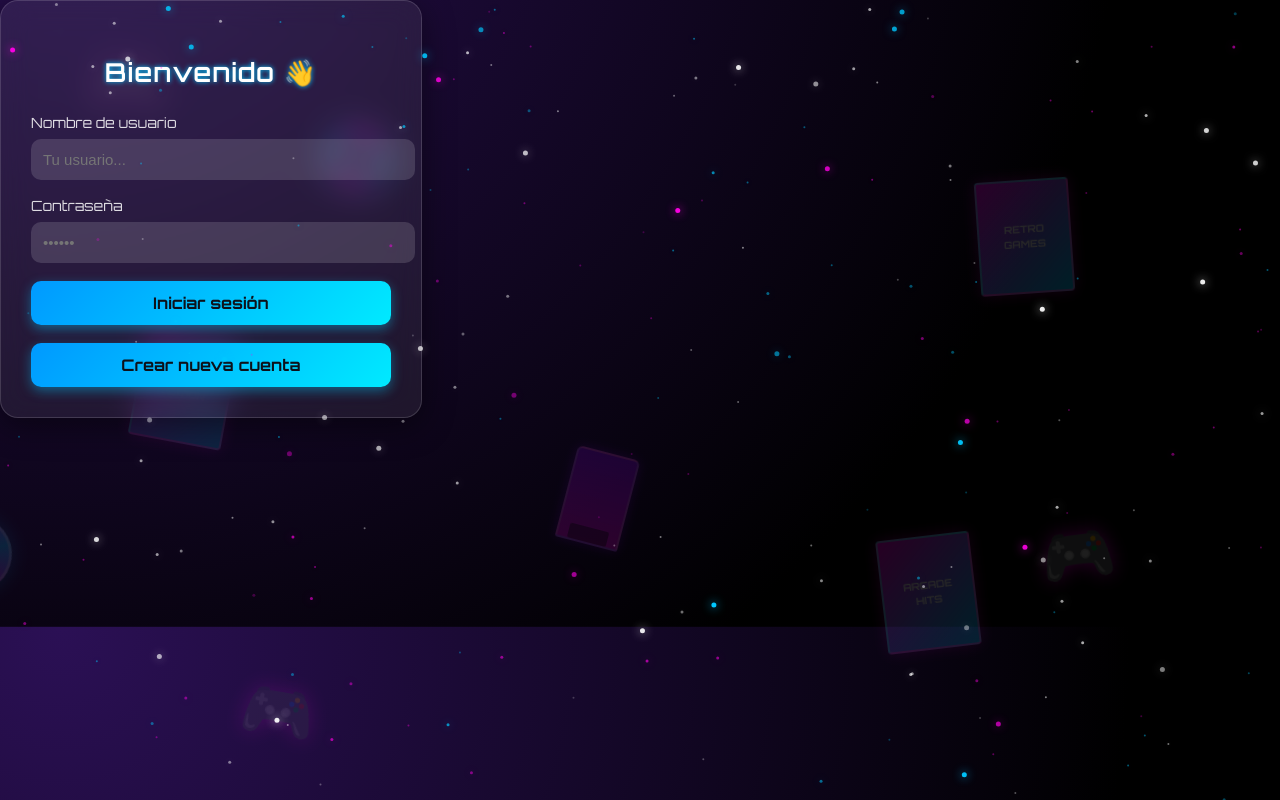
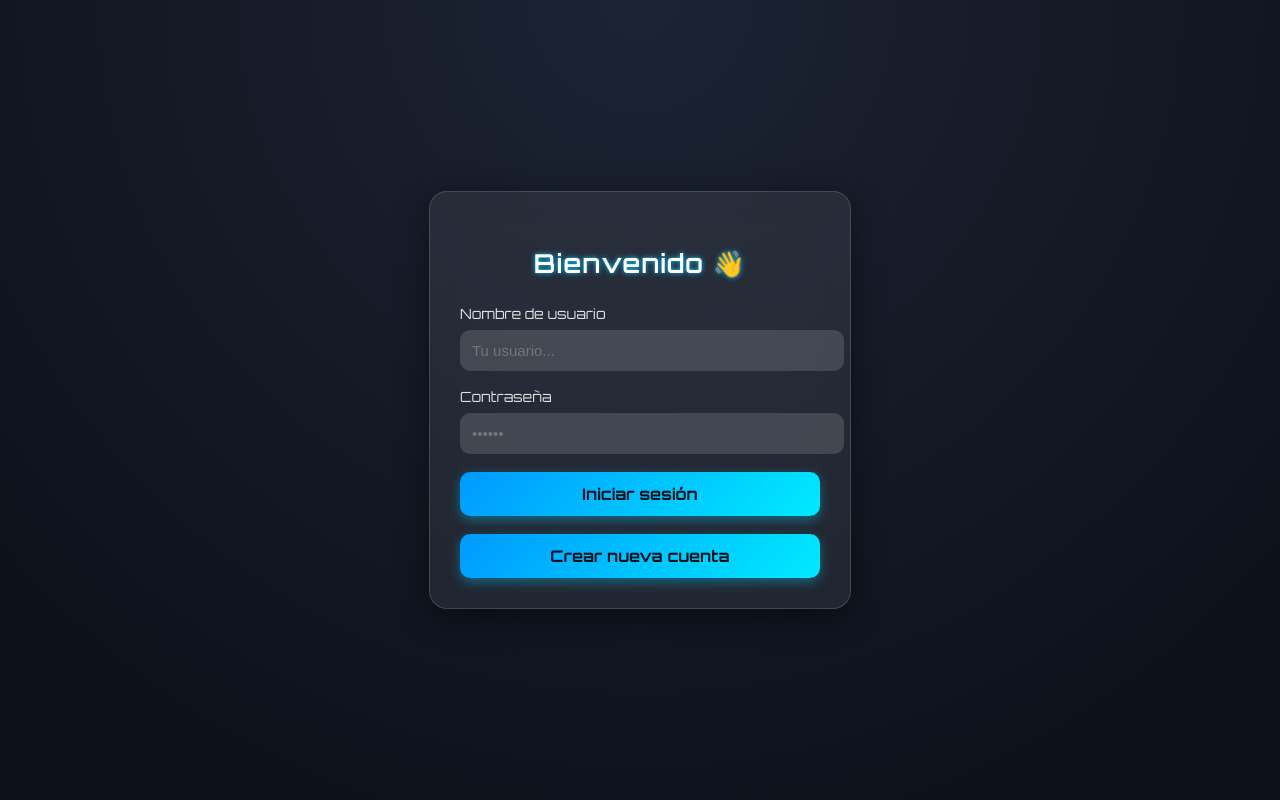
Before and after one commit to cristobaldp/PaginaWeb_ChampionsGames-master, a React (Vite) app in the folder Frontend/: page / in a window 1280 px wide. Built offline with nearby package versions, Linux system fonts and the light colour scheme; no server answers.

Commit message:
Login Centrado
Centrar Login Hecho

```diff
--- a/Frontend/src/App.jsx
+++ b/Frontend/src/App.jsx
@@ -12,25 +12,22 @@ import "./components/Podium3D.css";
 
 import { mockGames } from "./mock/games";
 
-// 🔥 Importamos Login y Register
+// IMPORTAMOS LOGIN & REGISTER
 import Login from "./pages/Login";
 import Register from "./pages/Register";
 
 export default function App() {
-  // ------------------ AUTH ------------------
-  const [user, setUser] = useState(() => {
-    try {
-      return JSON.parse(localStorage.getItem("currentUser"));
-    } catch {
-      return null;
-    }
-  });
 
+  // ------------------- AUTENTICACIÓN -------------------
+
+  const [user, setUser] = useState(null);
   const [authScreen, setAuthScreen] = useState("login");
+  // login | register | app
 
-  function handleLogin(u) {
-    setUser(u);
-    localStorage.setItem("currentUser", JSON.stringify(u));
+  function handleLogin(userData) {
+    setUser(userData);
+    localStorage.setItem("currentUser", JSON.stringify(userData));
+    setAuthScreen("app"); // SOLO entra cuando inicia sesión manualmente
   }
 
   function handleLogout() {
@@ -39,7 +36,8 @@ export default function App() {
     setAuthScreen("login");
   }
 
-  // ------------------ APP ORIGINAL ------------------
+  // ------------------- TU APP ORIGINAL -------------------
+
   const [selectedGame, setSelectedGame] = useState(null);
   const [games, setGames] = useState([]);
   const [index, setIndex] = useState(0);
@@ -84,14 +82,15 @@ export default function App() {
 
   const ranking = [...votes];
 
-  // ------------------ RENDER ------------------
+  // ------------------- RENDER -------------------
+
   return (
     <>
       <StarsParallax />
       <FloatingBackground />
 
-      {/* 🔥 Si NO hay usuario logueado → mostrar login/register */}
-      {!user && (
+      {/* 🔥 SIEMPRE mostrar login o register mientras no esté dentro de la app */}
+      {authScreen !== "app" && (
         <div className="auth-root">
           {authScreen === "login" && (
             <Login
@@ -102,17 +101,18 @@ export default function App() {
 
           {authScreen === "register" && (
             <Register
-              onRegister={handleLogin}
+              onRegister={() => setAuthScreen("login")}
               goLogin={() => setAuthScreen("login")}
             />
           )}
         </div>
       )}
 
-      {/* 🔥 Si hay usuario → cargar la app normal */}
-      {user && (
+      {/* 🔥 SOLO mostrar la app cuando haya iniciado sesión manualmente */}
+      {authScreen === "app" && (
         <>
           {screen === "home" && <Home onStart={start} />}
+
           {screen === "game" && (
             <GameChooser
               games={games}
@@ -121,6 +121,7 @@ export default function App() {
               selectedGame={selectedGame}
             />
           )}
+
           {screen === "ranking" && (
             <Ranking ranking={ranking} onRestart={restart} />
           )}
--- a/Frontend/src/pages/Login.css
+++ b/Frontend/src/pages/Login.css
@@ -1,6 +1,18 @@
 /* ---------------------- */
 /*    LOGIN SCREEN STYLES */
 /* ---------------------- */
+
+/* Hace que el login/register siempre esté centrado */
+.auth-root {
+  position: fixed;
+  inset: 0;
+  display: flex;
+  justify-content: center;
+  align-items: center;
+  background: radial-gradient(circle at top, #1c2333 0%, #0d111a 85%);
+  z-index: 9999;
+}
+
 
 .auth-card {
   width: 360px;
--- a/Frontend/src/pages/Register.css
+++ b/Frontend/src/pages/Register.css
@@ -1,6 +1,17 @@
 /* ---------------------- */
 /*    REGISTER SCREEN STYLES */
 /* ---------------------- */
+/* Hace que el login/register siempre esté centrado */
+.auth-root {
+  position: fixed;
+  inset: 0;
+  display: flex;
+  justify-content: center;
+  align-items: center;
+  background: radial-gradient(circle at top, #1c2333 0%, #0d111a 85%);
+  z-index: 9999;
+}
+
 
 .auth-card {
   width: 360px;
```
